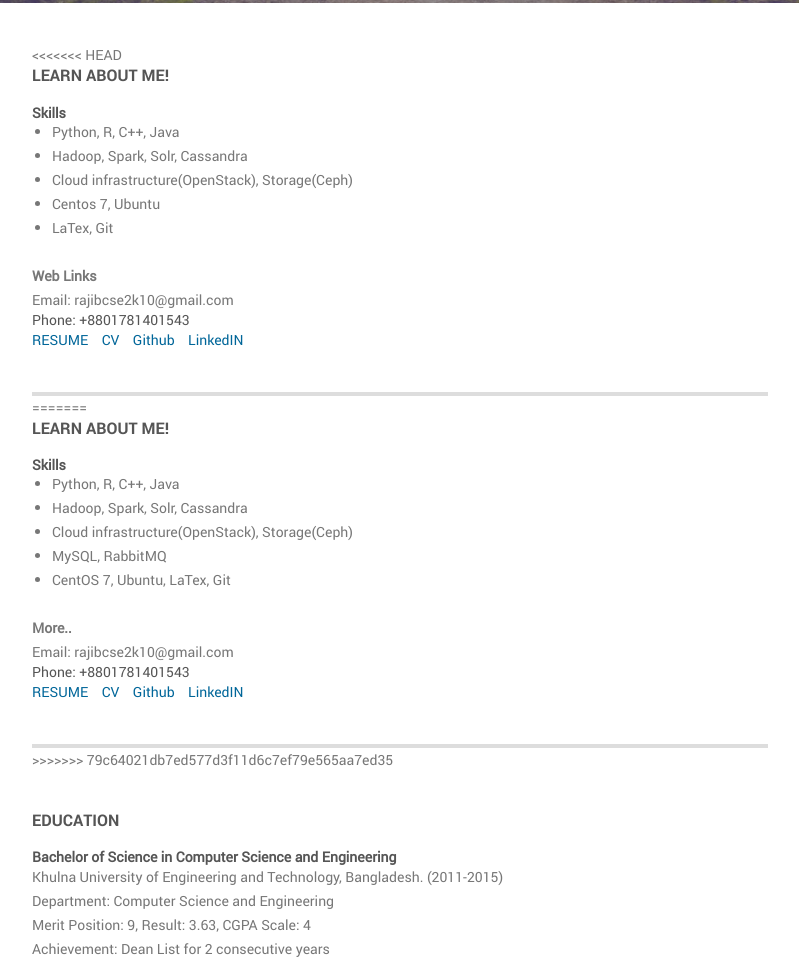
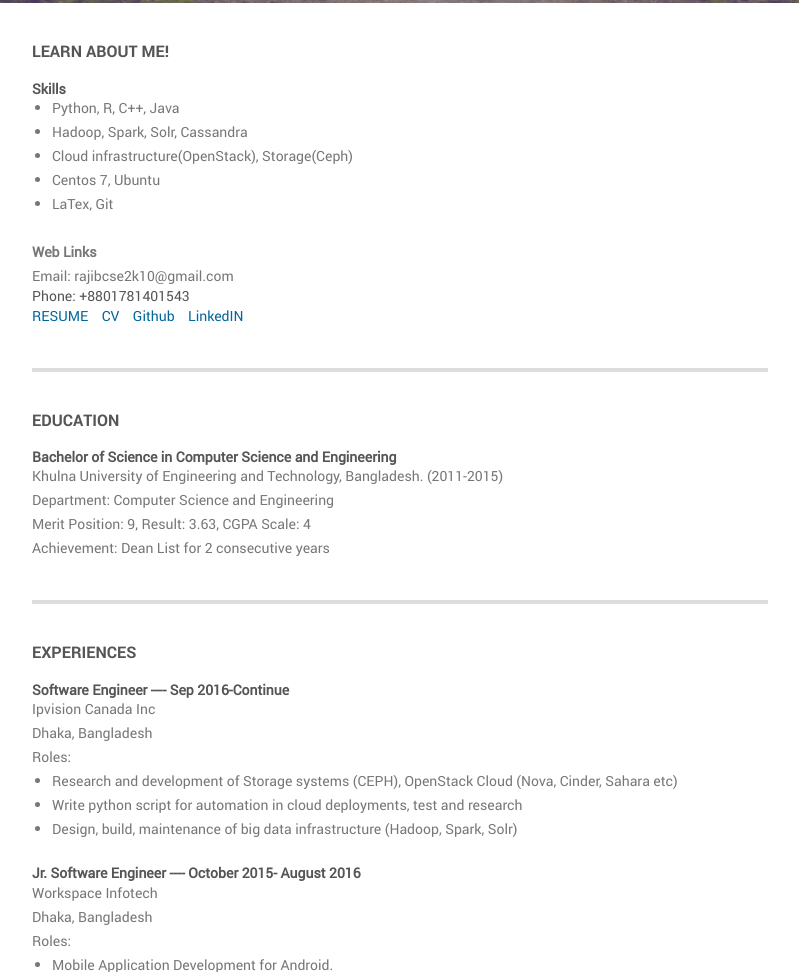
Before and after one commit to rajibhossen/rajibhossen.github.io, a plain HTML site: page index.html in a window 1280 px wide. Shown: the part 714-1686 px from the top of the page, without its empty margins (432-1231 px from the left). Drawn offline with Linux system fonts and the light colour scheme.

Commit message:
resolved conflict

```diff
--- a/index.html
+++ b/index.html
@@ -103,7 +103,6 @@
 
                     <!-- ABOUT -->
                     <div class="page-section" id="about">
-<<<<<<< HEAD
                         <div class="row">
                             <div class="col-md-12">
                                 <h4 class="widget-title">Learn about me!</h4>
@@ -133,37 +132,6 @@
                                 <hr>
                             </div>
                         </div> <!-- #about -->
-=======
-                    <div class="row">
-                        <div class="col-md-12">
-                            <h4 class="widget-title">Learn about me!</h4>
-                            <!-- <div class="about-image">
-                                <img src="img/8.jpg" alt="about me">
-                            </div> -->
-                            <h5><strong>Skills</strong></h5>
-                            <ul style="padding-left: 20px">
-                                <li>Python, R, C++, Java</li>
-                                <li>Hadoop, Spark, Solr, Cassandra</li>
-                                <li>Cloud infrastructure(OpenStack), Storage(Ceph)</li>
-                                <li>MySQL, RabbitMQ</li>
-                                <li>CentOS 7, Ubuntu, LaTex, Git</li>
-                            </ul>
-                            <br>
-                            <p><strong>More..</strong></p>
-                            <p>Email: rajibcse2k10@gmail.com</p>
-                            <h4>Phone: +8801781401543 </h4>
-                            <ul class="list-inline">
-                                <li>
-                                <a href="pdfjs/web/viewer.html?file=mdrajib_hossen_resume.pdf" target="_blank">RESUME</a>
-                                </li>
-                                <li><a href="pdfjs/web/viewer.html?file=mdrajib_hossen_cv.pdf" target="_blank">CV</a></li>
-                                <li><a href="https://github.com/rajibhossen" target="_blank">Github</a></li>
-                                <li><a href="https://www.linkedin.com/in/rajibhossen/" target="_blank">LinkedIN</a></li>
-                            </ul>
-                            <hr>
-                        </div>
-                    </div> <!-- #about -->
->>>>>>> 79c64021db7ed577d3f11d6c7ef79e565aa7ed35
                     </div>
 
                     <!--Education -->
```
